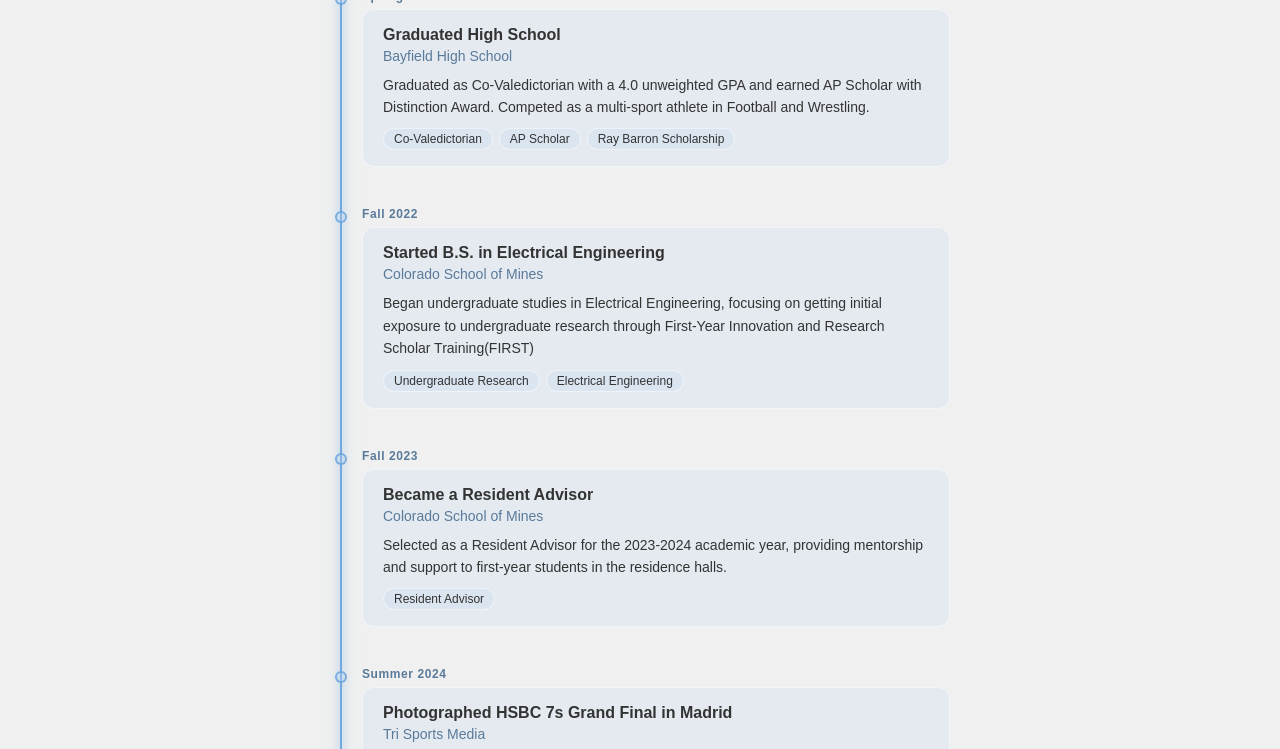
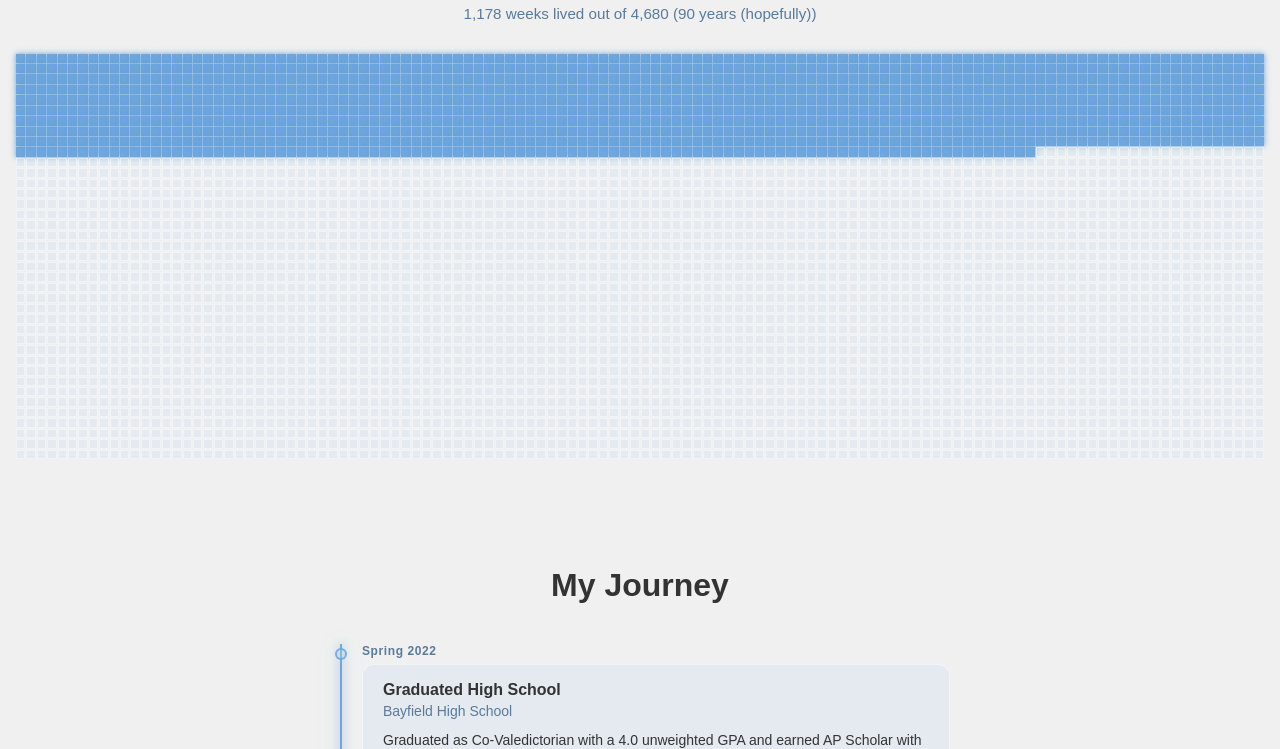
Before and after one commit to kobeprior99/kobeprior99.github.io, an Astro site: page / in a window 1280 px wide. Shown: the part 775-1524 px from the top of the page. Built offline with nearby package versions, Linux system fonts and the light colour scheme; Astro itself is replaced by a stand-in of ours.

Commit message:
looks good

```diff
--- a/package.json
+++ b/package.json
@@ -12,6 +12,6 @@
     "astro": "astro"
   },
   "dependencies": {
-    "astro": "^6.3.1"
+    "astro": "^6.4.6"
   }
 }
--- /dev/null
+++ b/src/components/WeeksGrid.astro
@@ -0,0 +1,62 @@
+---
+const birthDate = new Date(2003, 10, 14); // Nov 14, 2003
+const totalYears = 90;
+const weeksPerYear = 52;
+const totalWeeks = totalYears * weeksPerYear;
+const now = new Date();
+const msPerWeek = 1000 * 60 * 60 * 24 * 7;
+const weeksLived = Math.floor((now.getTime() - birthDate.getTime()) / msPerWeek);
+---
+<section id="weeks-grid">
+  <h2 class="section-header">My Life in Weeks</h2>
+  <p class="weeks-subtitle">
+    {weeksLived.toLocaleString()} weeks lived out of {totalWeeks.toLocaleString()} ({totalYears} years (hopefully))
+  </p>
+  <div class="grid-container">
+    {Array.from({ length: totalWeeks }).map((_, i) => (
+      <div class={`week-square ${i < weeksLived ? "lived" : "future"}`}></div>
+    ))}
+  </div>
+</section>
+<style>
+  #weeks-grid {
+    padding: 3rem 1rem;
+    text-align: center;
+  }
+  .section-header {
+    font-size: 2rem;
+    margin-bottom: 0.5rem;
+    color: var(--text);
+  }
+  .weeks-subtitle {
+    color: var(--text-muted);
+    margin-bottom: 2rem;
+    font-size: 0.95rem;
+  }
+  .grid-container {
+    display: grid;
+    grid-template-columns: repeat(120, minmax(1px, 1fr));
+    gap: 1px;
+    max-width: 1400px;
+    margin: 0 auto;
+  }
+  .week-square {
+    width: 100%;
+    aspect-ratio: 1 / 1;
+  }
+  .week-square.future {
+    background-color: var(--glass-bg);
+    border: 1px solid var(--glass-border);
+  }
+  .week-square.lived {
+    background-color: rgba(100, 160, 220, 0.9);
+    box-shadow:
+      0 0 4px rgba(100, 160, 220, 0.8),
+      0 0 8px rgba(100, 160, 220, 0.4);
+  }
+  @media (max-width: 600px) {
+    .grid-container {
+      grid-template-columns: repeat(60, minmax(1px, 1fr));
+    }
+  }
+</style>
--- a/src/pages/index.astro
+++ b/src/pages/index.astro
@@ -1,6 +1,7 @@
 ---
 import Layout from "../layouts/Layout.astro";
 import Timeline from "../components/Timeline.astro";
+import WeeksGrid from "../components/WeeksGrid.astro";
 // Welcome to Astro! Wondering what to do next? Check out the Astro documentation at https://docs.astro.build
 // Don't want to use any of this? Delete everything in this file, the `assets`, `components`, and `layouts` directories, and start fresh.
 ---
@@ -67,5 +68,6 @@ import Timeline from "../components/Timeline.astro";
       </div>
     </div>
   </section>
+  <WeeksGrid/>
   <Timeline />
 </Layout>
```
Also changed, not shown: 2 other files.
